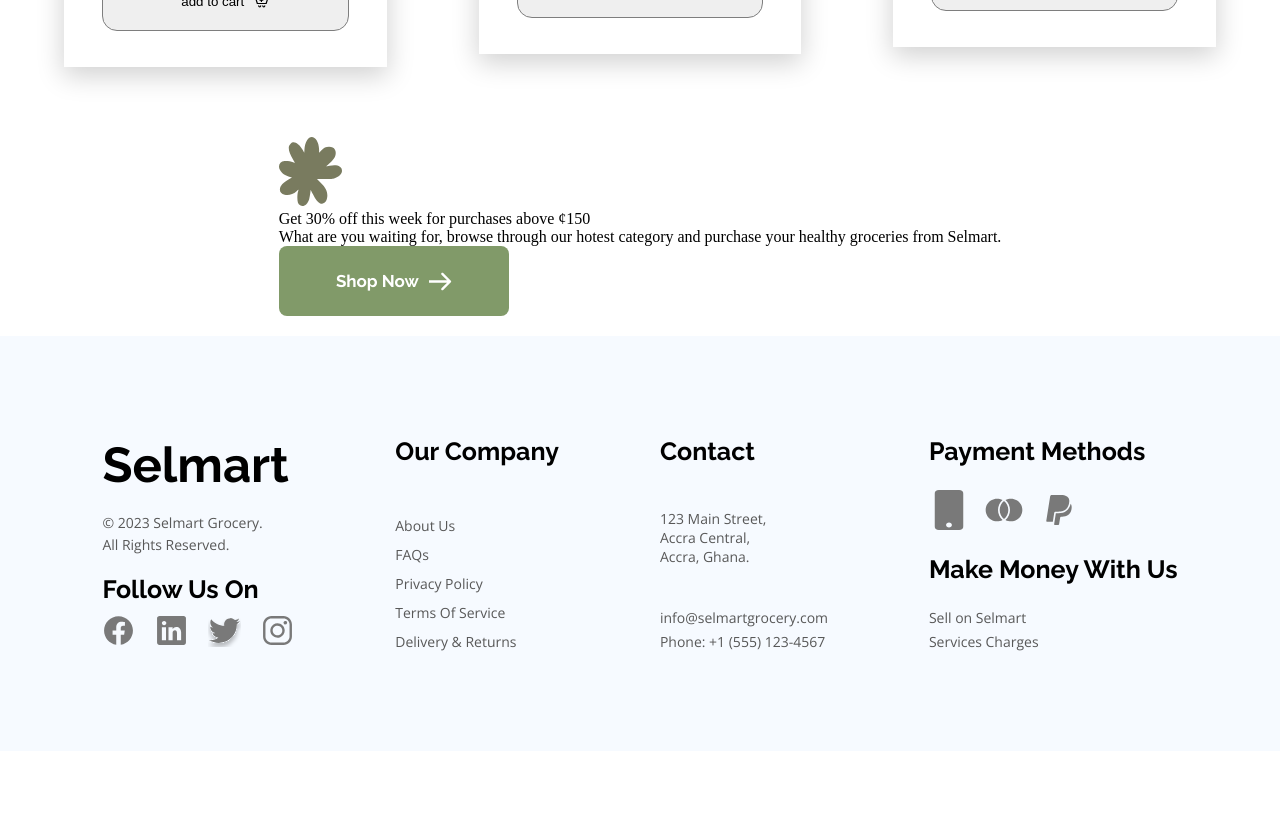
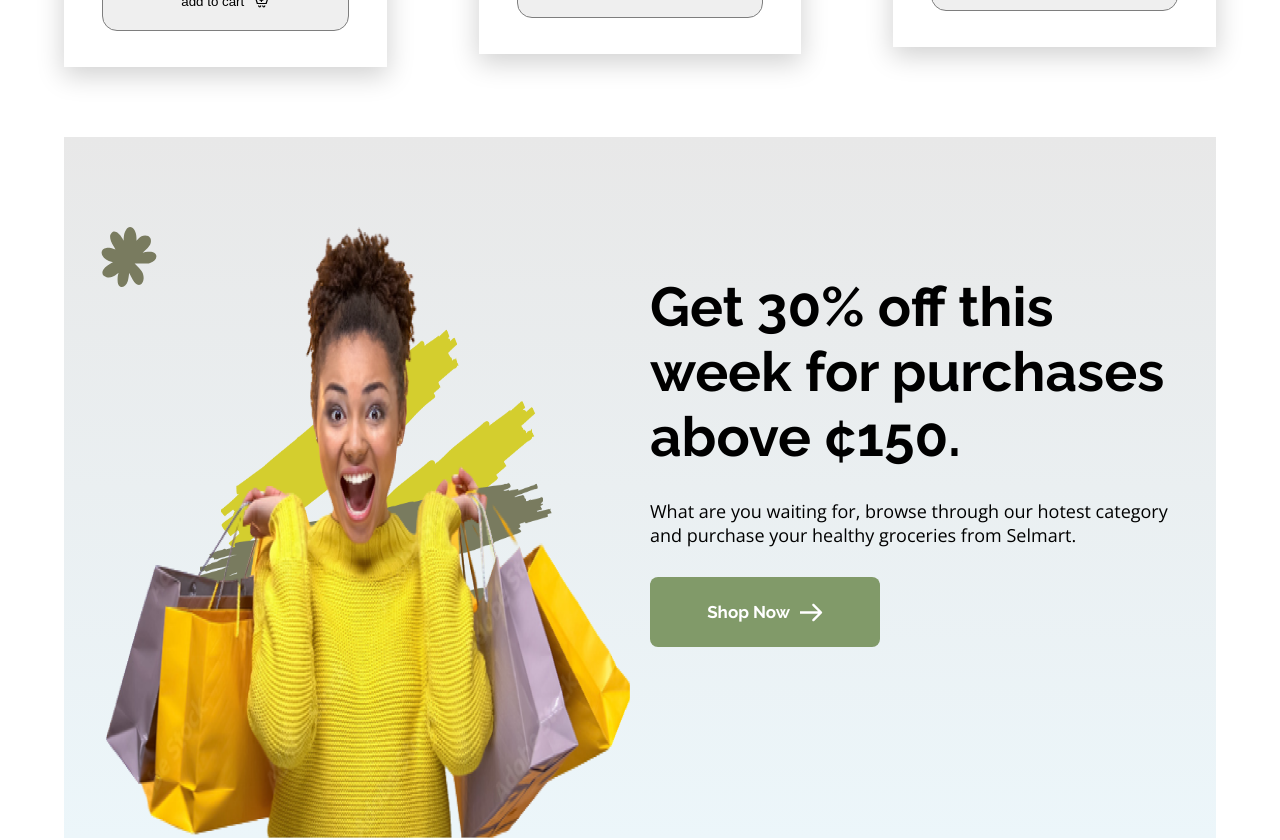
Before and after one commit to mambachristophersteven/selmart-copy, a React (Vite) app: page / in a window 1280 px wide. Shown: the part 2720-3560 px from the top of the page. Before the commit the page ends 3471 px from the top, so only its background shows below. Built offline with nearby package versions, Linux system fonts and the light colour scheme.

Commit message:
adding assets for off_deals page

```diff
--- a/src/Pages/Home/Home.jsx
+++ b/src/Pages/Home/Home.jsx
@@ -46,7 +46,7 @@
             <img src={star} alt="" />
           </div>
           <div className={styles.deals_right}>
-            <p className={styles.deal_main_text}>Get 30% off this week for purchases above ¢150</p>
+            <p className={styles.deal_main_text}>Get 30% off this week for purchases above ¢150.</p>
             <p className={styles.deal_sub_text}>What are you waiting for, browse through our hotest category and purchase your healthy groceries from Selmart.</p>
             <MainButton text = "shop now"/>
           </div>
--- a/src/Pages/Home/Home.module.css
+++ b/src/Pages/Home/Home.module.css
@@ -120,3 +120,56 @@
     width: 100%;
     flex-wrap: wrap;
 }
+
+.off_deals{
+    width: 100%;
+    height: 701px;
+    padding: 0 3% 0 3%;
+    display: flex;
+    gap: 20px;
+    align-items: center;
+    justify-content: space-between;
+    background: linear-gradient(rgba(232, 232, 232, 1),rgba(236, 246, 250, 1));
+
+}
+
+.deals_left{
+    flex: 1;
+    height: 90%;
+    background-image: url(../../assets/off-deals-image.png);
+    background-position: center;
+    background-size: 100% 100%;
+    background-repeat: no-repeat;
+    /* margin-top: 88px; */
+    position: relative;
+    padding-top: 20px;
+    display: flex;
+    flex-direction: column;
+    align-self: flex-end;
+}
+
+.deals_left img{
+    width: 60px;
+    height: 60px;
+}
+
+.deals_right{
+    flex: 1;
+    display: flex;
+    flex-direction: column;
+    align-items: flex-start;
+    justify-content: center;
+    gap: 30px;
+    height: 100%;
+    padding-bottom: 5%;
+}
+
+.deal_main_text{
+    font-family: ralewayBold;
+    font-size: 55px;
+}
+
+.deal_sub_text{
+    font-family: openSans;
+    font-size: 18px;
+}
```
Also changed, not shown: src/assets/point3.png (added), src/assets/point4.png (added).
